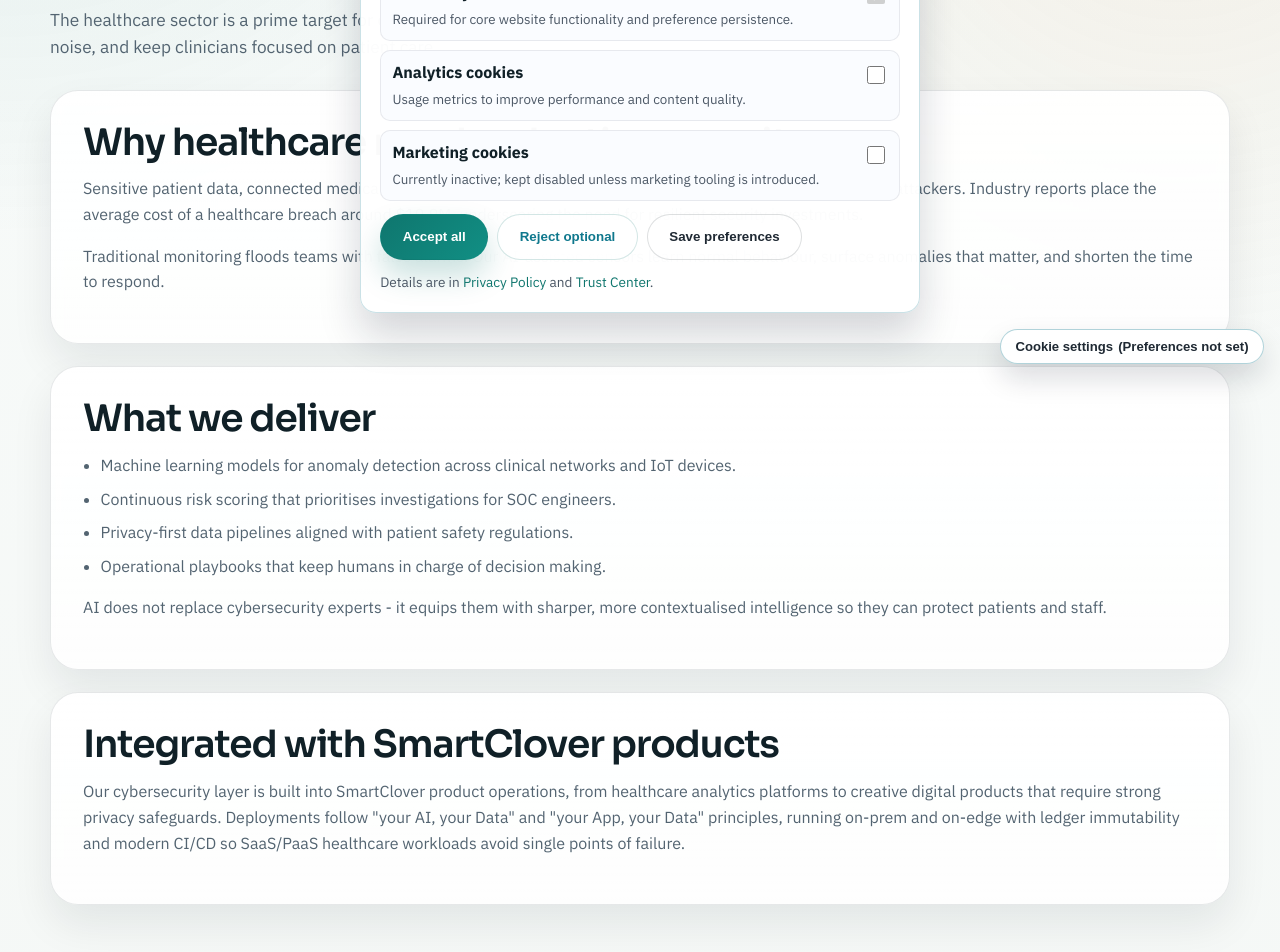
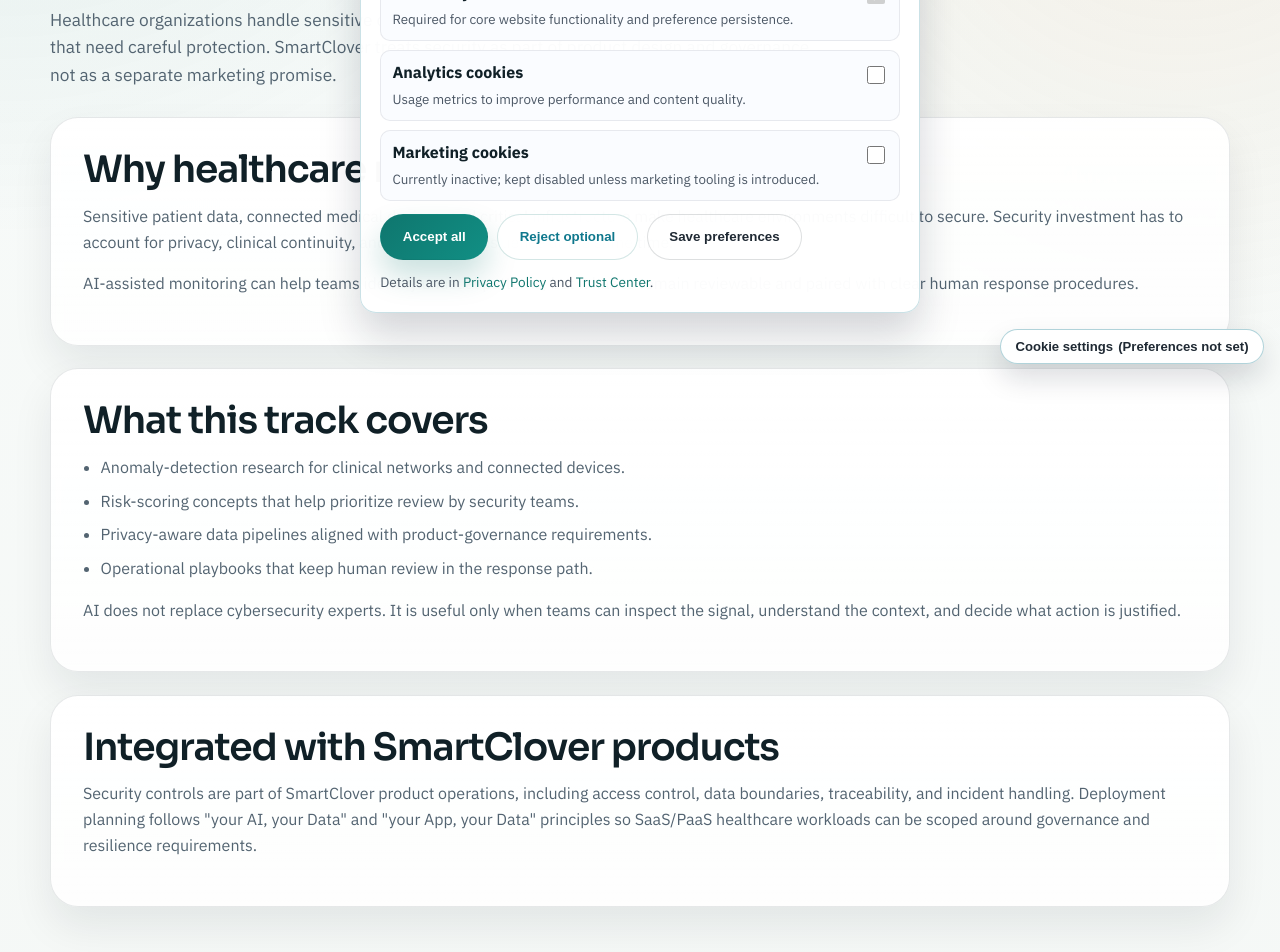
Before and after one commit to SmartCloverAI/SmartClover, a Next.js app: page /cybersecurity in a window 1280 px wide. Shown: the part 420-1372 px from the top of the page. Built offline with nearby package versions, Linux system fonts and the light colour scheme; no server answers.

Commit message:
fix: update copyedit

```diff
--- a/pages/cloud-architecture.jsx
+++ b/pages/cloud-architecture.jsx
@@ -69,8 +69,8 @@
       <span className="tagline">Cloud Architecture</span>
       <h1>Permissioned hybrid cloud-edge architecture for healthcare AI workloads</h1>
       <p>
-        SmartClover combines tenant-designated edge execution with hybrid cloud coordination. This architecture is cloud+
-        edge by design: data-boundary control is preserved while cloud primitives support scale, governance, and
+        SmartClover combines tenant-designated edge execution with hybrid cloud coordination. This architecture is
+        cloud-edge by design: data-boundary control is preserved while cloud primitives support scale, governance, and
         observability.
       </p>
     </header>
--- a/pages/cybersecurity.jsx
+++ b/pages/cybersecurity.jsx
@@ -6,53 +6,53 @@
       <title>Healthcare Cybersecurity | SmartClover</title>
       <meta
         name="description"
-        content="SmartClover protects healthcare organisations with AI-enhanced cybersecurity layers that secure digital-native healthcare platforms."
+        content="SmartClover cybersecurity page covering healthcare security concerns, AI-assisted security direction, and product-governance controls."
       />
     </Head>
 
     <header className="page-header">
       <span className="tagline">Healthcare Cybersecurity</span>
-      <h1>AI-enhanced defence for patient data and clinical systems</h1>
+      <h1>Cybersecurity context for healthcare AI products</h1>
       <p>
-        The healthcare sector is a prime target for cyber attacks. We use AI to strengthen defences, reduce noise, and
-        keep clinicians focused on patient care.
+        Healthcare organizations handle sensitive data, connected systems, and operational workflows that need careful
+        protection. SmartClover treats security as part of product design and governance, not as a separate marketing
+        promise.
       </p>
     </header>
 
     <section className="surface-card">
-      <h2>Why healthcare needs adaptive security</h2>
+      <h2>Why healthcare needs security discipline</h2>
       <p>
-        Sensitive patient data, connected medical devices, and critical infrastructure make hospitals uniquely valuable
-        to attackers. Industry reports place the average cost of a healthcare breach around $10.9M, underscoring the need
-        for resilient security investments.
+        Sensitive patient data, connected medical devices, and critical infrastructure make healthcare environments
+        difficult to secure. Security investment has to account for privacy, clinical continuity, and operational
+        resilience at the same time.
       </p>
       <p>
-        Traditional monitoring floods teams with false alarms. Our AI-assisted sensors learn normal behaviour, surface
-        anomalies that matter, and shorten the time to respond.
+        AI-assisted monitoring can help teams identify unusual patterns, but it has to remain reviewable and paired with
+        clear human response procedures.
       </p>
     </section>
 
     <section className="surface-card">
-      <h2>What we deliver</h2>
+      <h2>What this track covers</h2>
       <ul>
-        <li>Machine learning models for anomaly detection across clinical networks and IoT devices.</li>
-        <li>Continuous risk scoring that prioritises investigations for SOC engineers.</li>
-        <li>Privacy-first data pipelines aligned with patient safety regulations.</li>
-        <li>Operational playbooks that keep humans in charge of decision making.</li>
+        <li>Anomaly-detection research for clinical networks and connected devices.</li>
+        <li>Risk-scoring concepts that help prioritize review by security teams.</li>
+        <li>Privacy-aware data pipelines aligned with product-governance requirements.</li>
+        <li>Operational playbooks that keep human review in the response path.</li>
       </ul>
       <p>
-        AI does not replace cybersecurity experts - it equips them with sharper, more contextualised intelligence so they
-        can protect patients and staff.
+        AI does not replace cybersecurity experts. It is useful only when teams can inspect the signal, understand the
+        context, and decide what action is justified.
       </p>
     </section>
 
     <section className="surface-card">
       <h2>Integrated with SmartClover products</h2>
       <p>
-        Our cybersecurity layer is built into SmartClover product operations, from healthcare analytics platforms to
-        creative digital products that require strong privacy safeguards. Deployments follow &quot;your AI, your Data&quot; and
-        &quot;your App, your Data&quot; principles, running on-prem and on-edge with ledger immutability and modern CI/CD so
-        SaaS/PaaS healthcare workloads avoid single points of failure.
+        Security controls are part of SmartClover product operations, including access control, data boundaries,
+        traceability, and incident handling. Deployment planning follows &quot;your AI, your Data&quot; and &quot;your App, your
+        Data&quot; principles so SaaS/PaaS healthcare workloads can be scoped around governance and resilience requirements.
       </p>
     </section>
   </>
--- a/version.json
+++ b/version.json
@@ -1,3 +1,3 @@
 {
-  "version": "3.11"
+  "version": "3.12"
 }
```
Also changed, not shown: pages/cerviguard.jsx (+8 -8 lines), pages/decentralized.jsx (+10 -9 lines), pages/products.jsx (+4 -4 lines), pages/values.jsx (+8 -8 lines), 1 other file (tests, documents, lock files or other folders).
